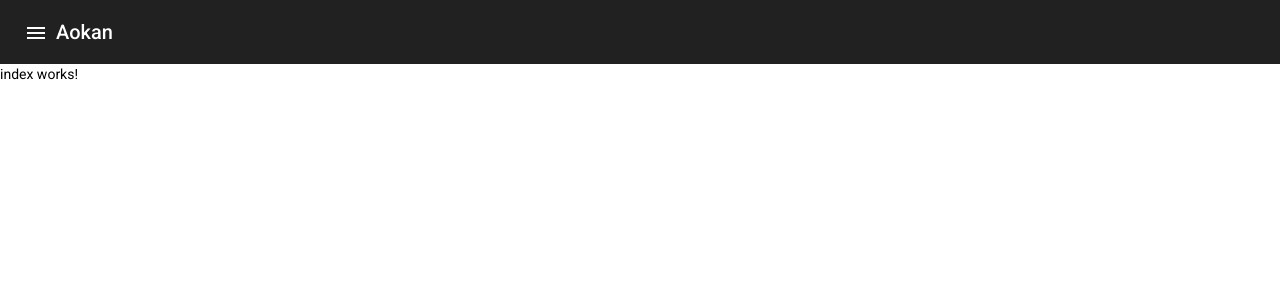
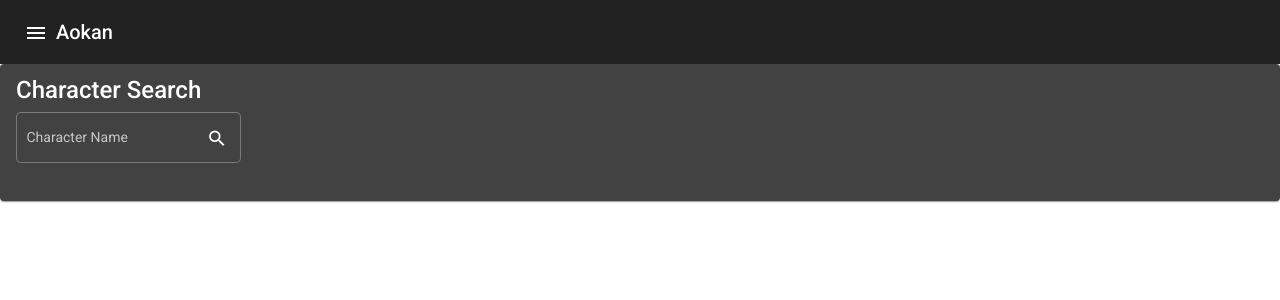
Before and after one commit to una-ada/Aokan, an Angular app: page / in a window 1280 px wide. Shown: the top 300 px of the page. Built offline with nearby package versions, Linux system fonts and the light colour scheme.

Commit message:
feat: add search input to index

```diff
--- a/src/app/app.module.ts
+++ b/src/app/app.module.ts
@@ -10,8 +10,10 @@ import { BrowserModule } from '@angular/platform-browser';
 import { AppRoutingModule } from './app-routing.module';
 import { BrowserAnimationsModule } from '@angular/platform-browser/animations';
 import { MatButtonModule } from '@angular/material/button';
+import { MatCardModule } from '@angular/material/card';
 import { MatFormFieldModule } from '@angular/material/form-field';
 import { MatIconModule } from '@angular/material/icon';
+import { MatInputModule } from '@angular/material/input';
 import { MatToolbarModule } from '@angular/material/toolbar';
 
 import { AppComponent } from './app.component';
@@ -25,8 +27,10 @@ import { IndexComponent } from './pages/index/index.component';
     AppRoutingModule,
     BrowserAnimationsModule,
     MatButtonModule,
+    MatCardModule,
     MatFormFieldModule,
     MatIconModule,
+    MatInputModule,
     MatToolbarModule,
   ],
   providers: [],
--- a/src/app/pages/index/index.component.html
+++ b/src/app/pages/index/index.component.html
@@ -1 +1,10 @@
-<p>index works!</p>
+<mat-card>
+  <mat-card-title>Character Search</mat-card-title>
+  <p>
+    <mat-form-field appearance="outline">
+      <mat-label>Character Name</mat-label>
+      <input matInput placeholder="Rei Ayanami">
+      <mat-icon matSuffix>search</mat-icon>
+    </mat-form-field>
+  </p>
+</mat-card>
```
